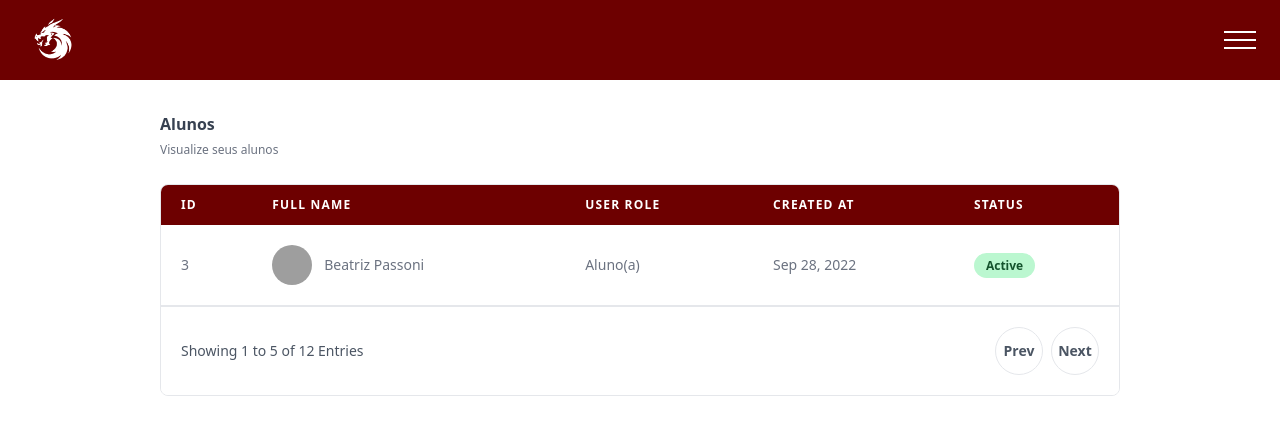
After one commit to PedroSilvv/gym-app, a Django app: page /user/meus-alunos/ in a window 1280 px wide. The commit adds this page. Shown: the top 435 px of the page. Run offline with Django 4.2, Linux system fonts and the light colour scheme; a user stored in the database is signed in; data comes from the database, SQL or seed files in the repository; both versions use the stored data as it was after the commit; some libraries are stand-ins or nearby versions; grey boxes are pictures that could not be loaded.

Commit message:
add features

```diff
--- a/TEMPLATES/admin_home.html
+++ b/TEMPLATES/admin_home.html
@@ -31,7 +31,7 @@
             <div class="space-y-4">
                 <a href="#" class="btn-red text-white font-semibold py-3 px-8 rounded-md block">APROVAR TREINOS</a>
                 <a href="{% url 'registrar' %}" class="btn-red text-white font-semibold py-3 px-8 rounded-md block">CADASTRAR ALUNO</a>
-                <a href="#" class="btn-red text-white font-semibold py-3 px-8 rounded-md block">BUSCAR ALUNO</a>
+                <a href="{% url 'alunos-list' %}" class="btn-red text-white font-semibold py-3 px-8 rounded-md block">BUSCAR ALUNO</a>
                 <a href="{% url 'criar-treino' %}" class="btn-red text-white font-semibold py-3 px-8 rounded-md block">CRIAR TREINO</a>
                 <a href="{% url 'gerar-exercicios' %}" class="btn-red text-white font-semibold py-3 px-8 rounded-md block">GERAR EXERCICIOS</a>
             </div>
--- /dev/null
+++ b/TEMPLATES/alunos_list.html
@@ -0,0 +1,83 @@
+{% load static %}
+<!DOCTYPE html>
+<html lang="en">
+<head>
+    <meta charset="UTF-8">
+    <meta name="viewport" content="width=device-width, initial-scale=1.0">
+    <link href="https://cdn.jsdelivr.net/npm/tailwindcss@2.2.19/dist/tailwind.min.css" rel="stylesheet">
+    <link rel="stylesheet" href="https://cdnjs.cloudflare.com/ajax/libs/font-awesome/6.0.0-beta3/css/all.min.css">
+    <title>Document</title>
+</head>
+<body>
+
+    {% include "parciais/header.html" %}
+    {% include "parciais/notificacoes.html" %}
+
+    <div class="mx-auto max-w-screen-lg px-4 py-8 sm:px-8">
+        <div class="flex items-center justify-between pb-6">
+          <div>
+            <h2 class="font-semibold text-gray-700">Alunos</h2>
+            <span class="text-xs text-gray-500">Visualize seus alunos</span>
+          </div>
+          <div class="flex items-center justify-between">
+            <div class="ml-10 space-x-8 lg:ml-40">
+
+            </div>
+          </div>
+        </div>
+        <div class="overflow-y-hidden rounded-lg border">
+          <div class="overflow-x-auto">
+            <table class="w-full">
+              <thead>
+                <tr class=" text-left text-xs font-semibold uppercase tracking-widest text-white" style="background: #6D0000;">
+                  <th class="px-5 py-3">ID</th>
+                  <th class="px-5 py-3">Full Name</th>
+                  <th class="px-5 py-3">User Role</th>
+                  <th class="px-5 py-3">Created at</th>
+                  <th class="px-5 py-3">Status</th>
+                </tr>
+              </thead>
+              <tbody class="text-gray-500">
+                {%for a in alunos%}
+                    <tr>
+                    <td class="border-b border-gray-200 bg-white px-5 py-5 text-sm">
+                        <p class="whitespace-no-wrap">3</p>
+                    </td>
+                    <td class="border-b border-gray-200 bg-white px-5 py-5 text-sm">
+                        <div class="flex items-center">
+                        <div class="h-10 w-10 flex-shrink-0">
+                            <img class="h-full w-full rounded-full" src="https://pagedone.io/asset/uploads/1705471668.png"  alt="" />
+                        </div>
+                        <div class="ml-3">
+                            <p class="whitespace-no-wrap">{{a.user.nome}}</p>
+                        </div>
+                        </div>
+                    </td>
+                    <td class="border-b border-gray-200 bg-white px-5 py-5 text-sm">
+                        <p class="whitespace-no-wrap">Aluno(a)</p>
+                    </td>
+                    <td class="border-b border-gray-200 bg-white px-5 py-5 text-sm">
+                        <p class="whitespace-no-wrap">Sep 28, 2022</p>
+                    </td>
+
+                    <td class="border-b border-gray-200 bg-white px-5 py-5 text-sm">
+                        <span class="rounded-full bg-green-200 px-3 py-1 text-xs font-semibold text-green-900">Active</span>
+                    </td>
+                    </tr>
+               {%endfor%}
+              </tbody>
+            </table>
+          </div>
+          <div class="flex flex-col items-center border-t bg-white px-5 py-5 sm:flex-row sm:justify-between">
+            <span class="text-xs text-gray-600 sm:text-sm"> Showing 1 to 5 of 12 Entries </span>
+            <div class="mt-2 inline-flex sm:mt-0">
+              <button class="mr-2 h-12 w-12 rounded-full border text-sm font-semibold text-gray-600 transition duration-150 hover:bg-gray-100">Prev</button>
+              <button class="h-12 w-12 rounded-full border text-sm font-semibold text-gray-600 transition duration-150 hover:bg-gray-100">Next</button>
+            </div>
+          </div>
+        </div>
+      </div>
+
+      <script src="https://cdn.tailwindcss.com"></script>
+</body>
+</html>
--- a/academia/settings.py
+++ b/academia/settings.py
@@ -8,7 +8,7 @@ SECRET_KEY = 'django-insecure-=prf+1ay$*c7oy8h(*ztwhu-lswhwe!))wi827n6s+6)6$#!*^
 
 DEBUG = True
 
-ALLOWED_HOSTS = []
+ALLOWED_HOSTS = ['192.168.0.14', '127.0.0.1']
 
 
 # Application definition
--- a/user/urls.py
+++ b/user/urls.py
@@ -7,4 +7,5 @@ urlpatterns = [
     path('registrar-aluno/', views.registrar_aluno, name='registrar'),
     path('default/', views.default_view, name='default_view'),
     path('admin-home', views.admin_home, name='admin-home'),
+    path('meus-alunos/', views.alunos_list, name='alunos-list'),
 ]
--- a/user/views.py
+++ b/user/views.py
@@ -118,7 +118,7 @@ def admin_home(request):
 
     if request.user.groups.filter(name='Admin').exists():
         personal = request.user
-        treinos_para_feedback = Treino.objects.filter(personal=personal).order_by('-data') #aceitou=False
+        treinos_para_feedback = Treino.objects.filter(personal=personal, aceitou=False).order_by('-data') #aceitou=False
 
         return render(request, "admin_home.html", context={
             "notificacoes" : treinos_para_feedback,
@@ -126,3 +126,15 @@ def admin_home(request):
         })
     else:
         return redirect('default_view')
+
+
+def alunos_list(request):
+    if request.user.groups.filter(name='Admin').exists():
+        personal = request.user
+        alunos_list = Aluno.objects.all()
+        return render(request, "alunos_list.html", context={
+            "alunos" : alunos_list,
+            "mostrar_notificacoes" : False,
+        })
+    else:
+        return redirect('default_view')
```
Also changed, not shown: TEMPLATES/treino_detail.html (+1 -12 lines), treino/views.py (+11 -0 lines), db.sqlite3.
